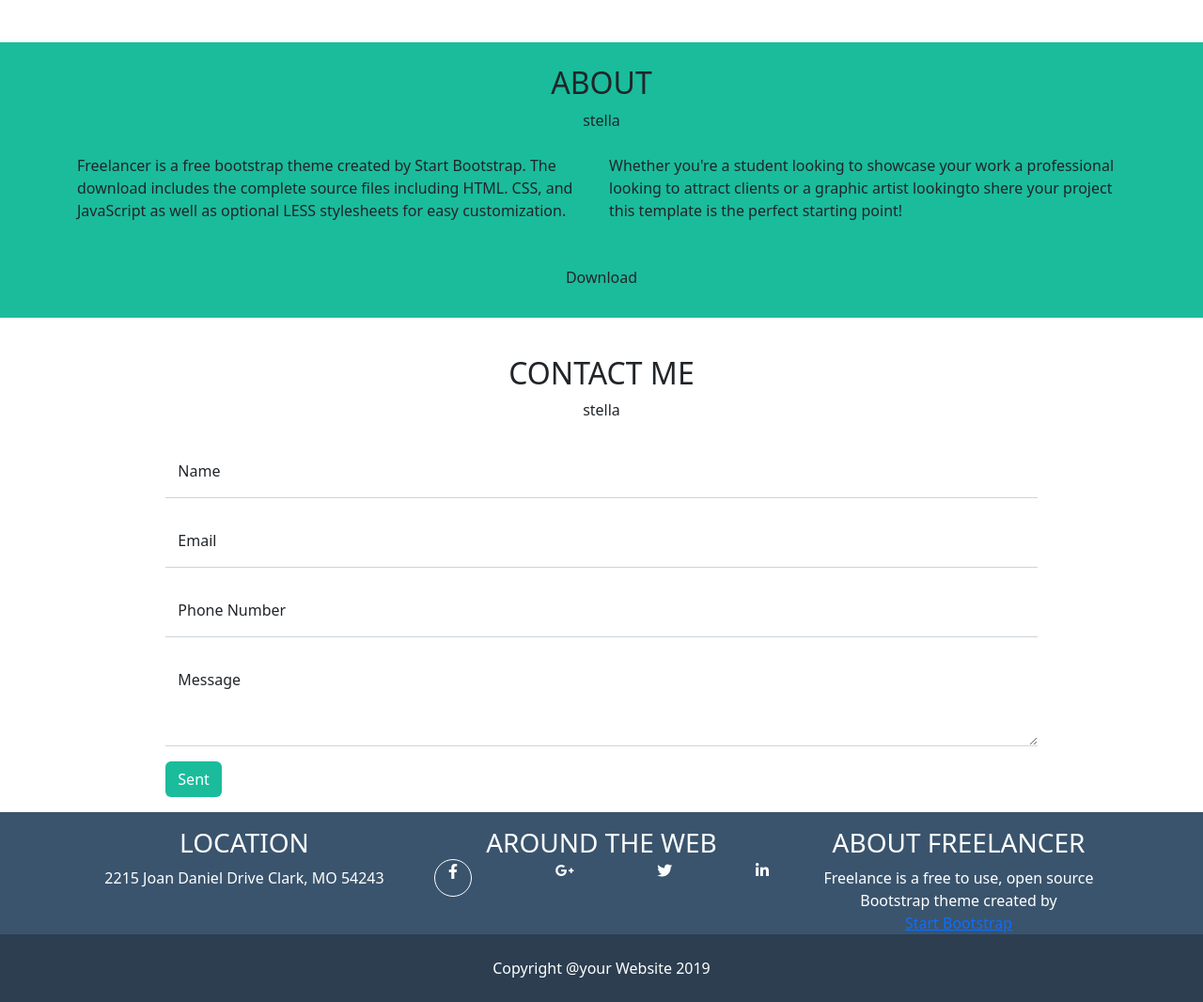
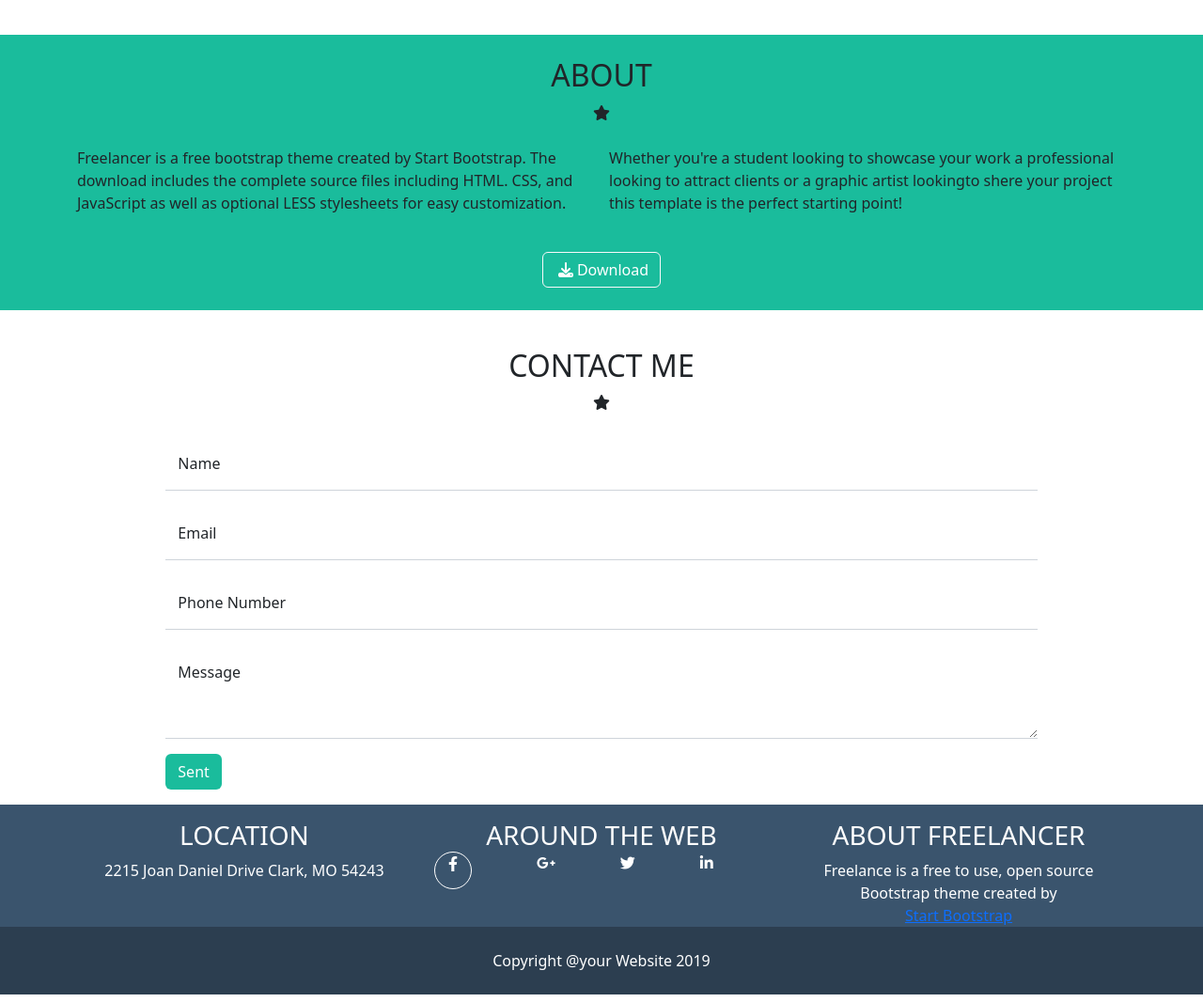
Before and after one commit to grossiValentina/html-css-bootstrap-freelancer, a plain HTML site: page index.html in a window 1280 px wide. Shown: the part 1179-2245 px from the top of the page at 94% size. Drawn offline with nearby package versions, Linux system fonts and the light colour scheme.

Commit message:
add: dectails

```diff
--- a/index.html
+++ b/index.html
@@ -56,7 +56,7 @@
 
                         <div class="card">
                             <h2>START BOOTSTARP</h2>
-                            <span>stella </span>
+                            <i class="fa-solid fa-star"></i>
                             <p class="p-2">GRAPHIC ARTIST - WEB DESIGNER - ILLUSTRATOR</p>
                         </div>
                     </div>
@@ -74,7 +74,7 @@
 
                 <div class="text-center p-4">
                     <h2>PORTFOLIO</h2>
-                    <span>stella</span>
+                    <i class="fa-solid fa-star"></i>
                 </div>
 
                 <div class="row g-3">
@@ -124,7 +124,7 @@
 
                 <div class="text-center p-4">
                     <h2>ABOUT</h2>
-                    <span>stella</span>
+                    <i class="fa-solid fa-star"></i>
                 </div>
 
                 <div class="row g-3 justify-content-center">
@@ -144,7 +144,7 @@
                         </div>
                     </div>
                     <div class="row-cols-9 p-4">
-                        <button type="button" class="btn ms_btn-outline-secondary">Download</button>
+                        <button class="btn btn-outline-light text-white"><i class="fa-solid fa-download px-1"></i>Download</button>
                     </div>
                 </div>
             </div>
@@ -156,7 +156,7 @@
 
                 <div class="text-center p-4">
                     <h2>CONTACT ME</h2>
-                    <span>stella</span>
+                    <i class="fa-solid fa-star"></i>
                 </div>
 
                 <div class="row g-3 justify-content-center">
@@ -217,9 +217,9 @@
                     <div class="col-12 col-md-4 mt-3">
                         <div class="card text-center">
                             <h3 class="m-0">AROUND THE WEB</h3>
-                            <div>
 
-                                <div class="d-flex text-center justify-content-between">
+                                <div class="col-8 col-md-10 d-flex
+                                 justify-content-between">
 
                                     <div class="icon border border-white border-1 rounded-circle al">
                                         <i class="fa-brands fa-facebook-f"></i>
@@ -237,7 +237,6 @@
                                         <i class="fa-brands fa-linkedin-in"></i>
                                     </div>
                                 </div>
-                            </div>
                         </div>
                     </div>
 
```
